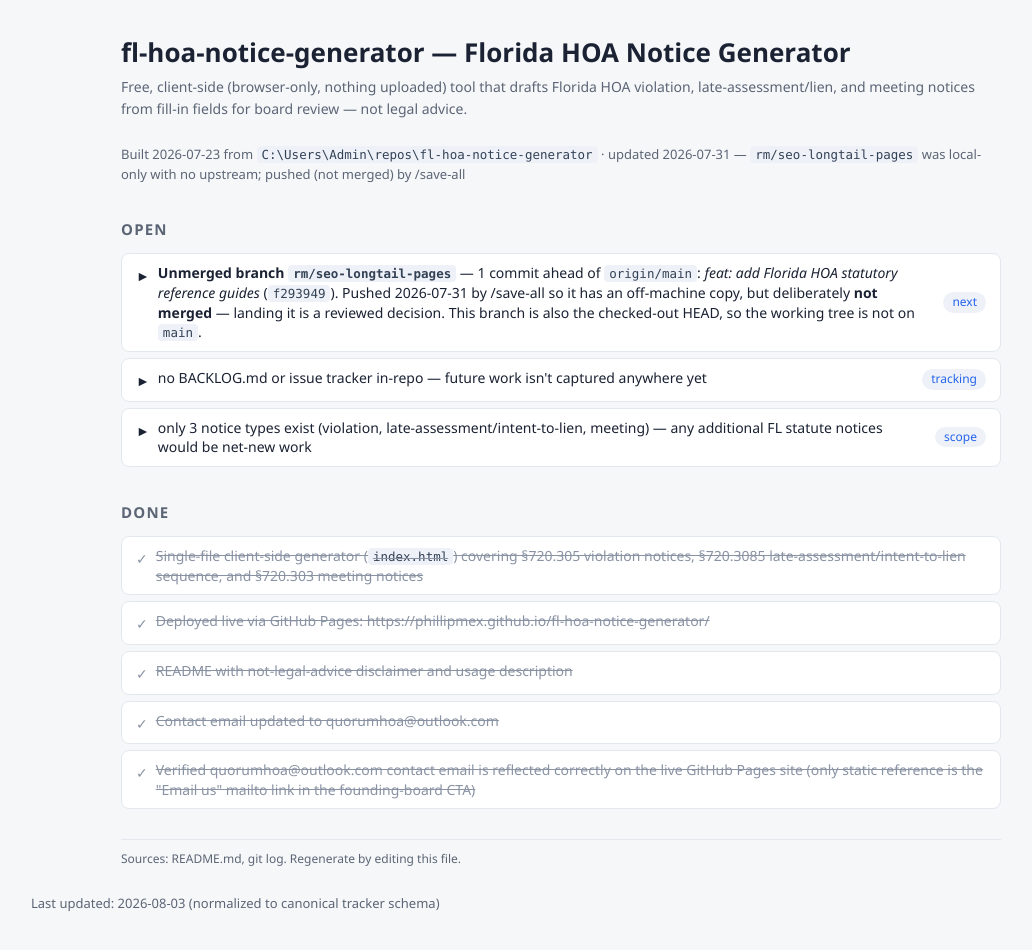
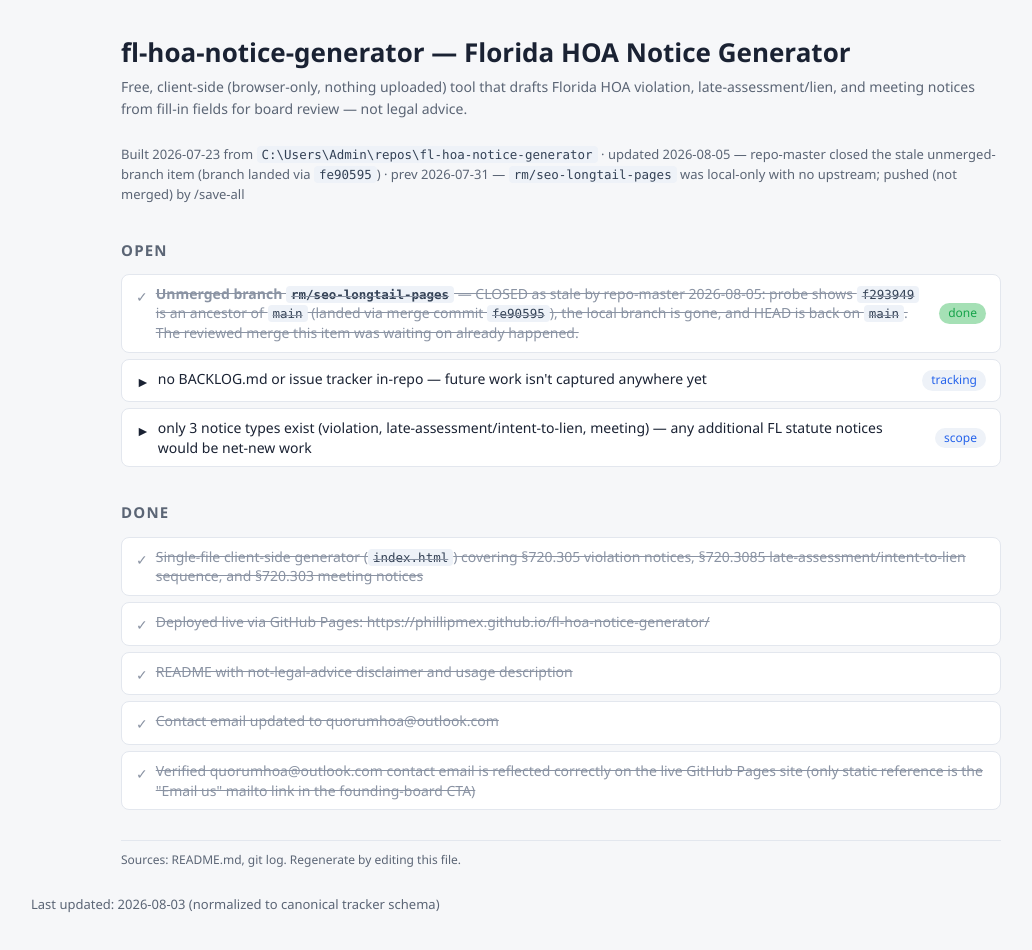
Before and after one commit to phillipmex/fl-hoa-notice-generator, a plain HTML site: page Todo.html in a window 1280 px wide. Shown: the whole page, without its empty margins (79-1111 px from the left). Drawn offline with Linux system fonts and the light colour scheme.

Commit message:
chore: update build info and task status

```diff
--- a/Todo.html
+++ b/Todo.html
@@ -94,11 +94,11 @@
 
   <h1>fl-hoa-notice-generator — Florida HOA Notice Generator</h1>
   <p class="subtitle">Free, client-side (browser-only, nothing uploaded) tool that drafts Florida HOA violation, late-assessment/lien, and meeting notices from fill-in fields for board review — not legal advice.</p>
-  <div class="updated">Built 2026-07-23 from <code>C:\Users\Admin\repos\fl-hoa-notice-generator</code> · updated 2026-07-31 — <code>rm/seo-longtail-pages</code> was local-only with no upstream; pushed (not merged) by /save-all</div>
+  <div class="updated">Built 2026-07-23 from <code>C:\Users\Admin\repos\fl-hoa-notice-generator</code> · updated 2026-08-05 — repo-master closed the stale unmerged-branch item (branch landed via <code>fe90595</code>) · prev 2026-07-31 — <code>rm/seo-longtail-pages</code> was local-only with no upstream; pushed (not merged) by /save-all</div>
 
   <h2>Open</h2>
   <ul class="items">
-    <li class="next"><span class="icon">&#9658;</span><span class="label"><b>Unmerged branch <code>rm/seo-longtail-pages</code></b> — 1 commit ahead of <code>origin/main</code>: <i>feat: add Florida HOA statutory reference guides</i> (<code>f293949</code>). Pushed 2026-07-31 by /save-all so it has an off-machine copy, but deliberately <b>not merged</b> — landing it is a reviewed decision. This branch is also the checked-out HEAD, so the working tree is not on <code>main</code>.</span><span class="tag">next</span></li>
+    <li class="done"><span class="icon">&#10003;</span><span class="label"><b>Unmerged branch <code>rm/seo-longtail-pages</code></b> — CLOSED as stale by repo-master 2026-08-05: probe shows <code>f293949</code> is an ancestor of <code>main</code> (landed via merge commit <code>fe90595</code>), the local branch is gone, and HEAD is back on <code>main</code>. The reviewed merge this item was waiting on already happened.</span><span class="tag">done</span></li>
     <li class="next"><span class="icon">&#9658;</span><span class="label">no BACKLOG.md or issue tracker in-repo — future work isn't captured anywhere yet</span><span class="tag">tracking</span></li>
     <li class="next"><span class="icon">&#9658;</span><span class="label">only 3 notice types exist (violation, late-assessment/intent-to-lien, meeting) — any additional FL statute notices would be net-new work</span><span class="tag">scope</span></li>
   </ul>
```
